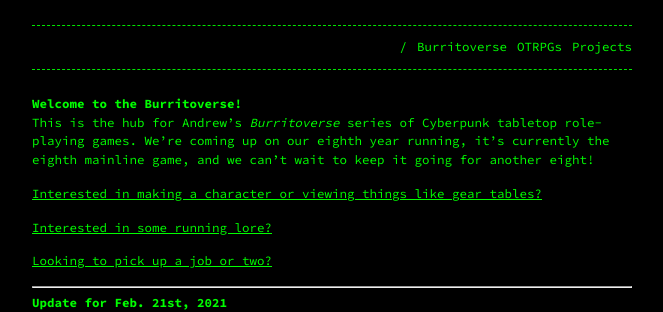
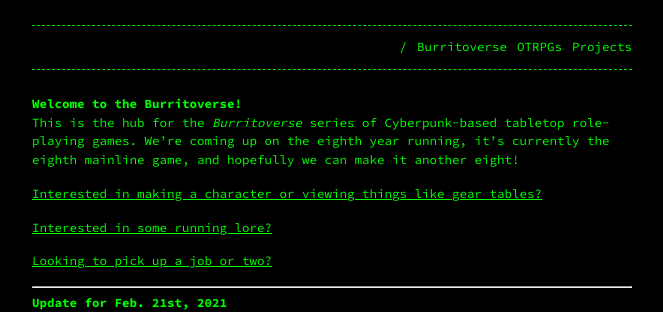
Before and after one commit to Terwilliger69105/69105.github.io, a Jekyll site: the page built from burritoverse.md, in a window 1280 px wide. Shown: the top 312 px of the page, without its empty margins (308-971 px from the left). Built offline with Jekyll 4.4.1, drawn with Linux system fonts in a browser that asks for light colours; our own code applies the rules of GitHub Pages for plain Markdown files.

Commit message:
Update burritoverse.md

```diff
--- a/burritoverse.md
+++ b/burritoverse.md
@@ -5,7 +5,7 @@ permalink: /burritoverse/
 
 ## Welcome to the Burritoverse!
 
-This is the hub for Andrew's *Burritoverse* series of Cyberpunk tabletop role-playing games. We're coming up on our eighth year running, it's currently the eighth mainline game, and we can't wait to keep it going for another eight!
+This is the hub for the *Burritoverse* series of Cyberpunk-based tabletop role-playing games. We're coming up on the eighth year running, it's currently the eighth mainline game, and hopefully we can make it another eight!
 
 [Interested in making a character or viewing things like gear tables?](/burritoverse/ccreation/)
 
```
